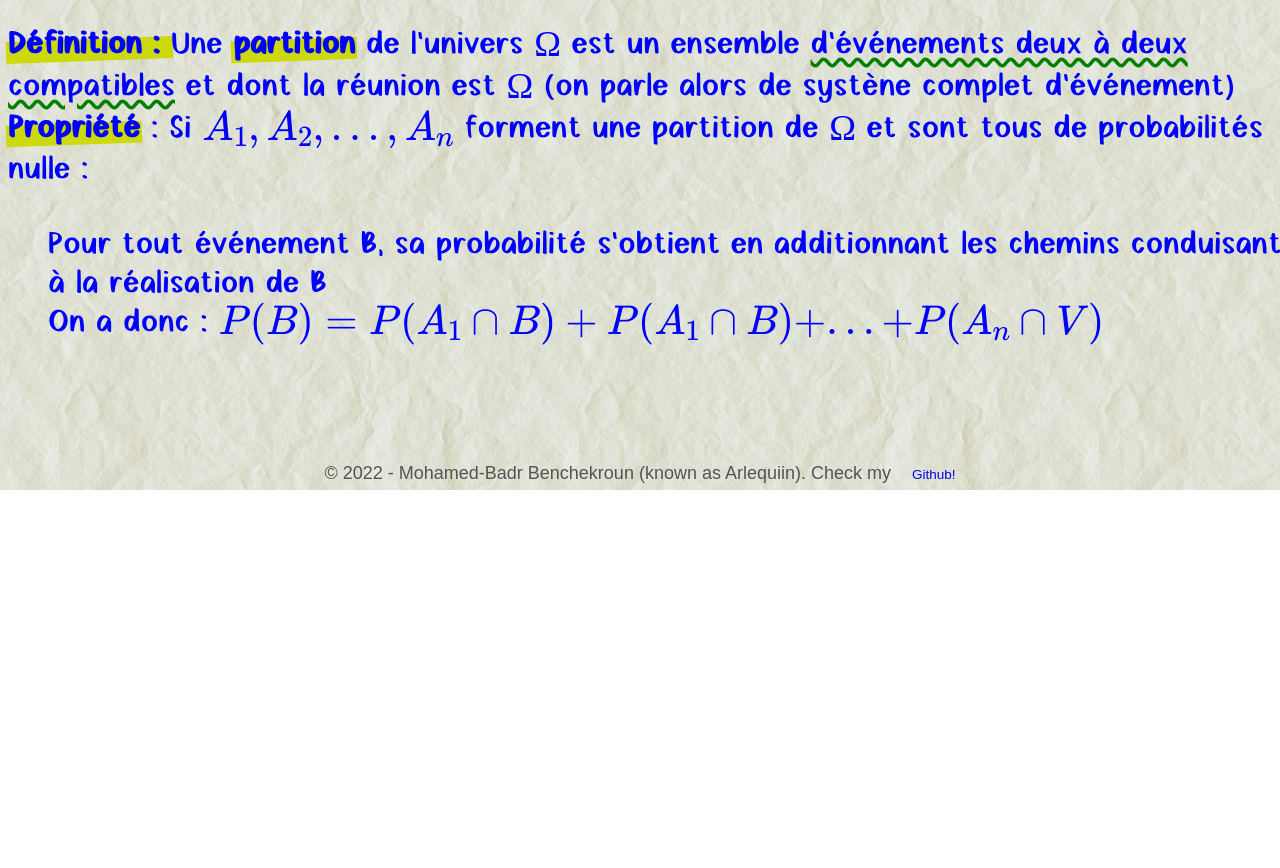
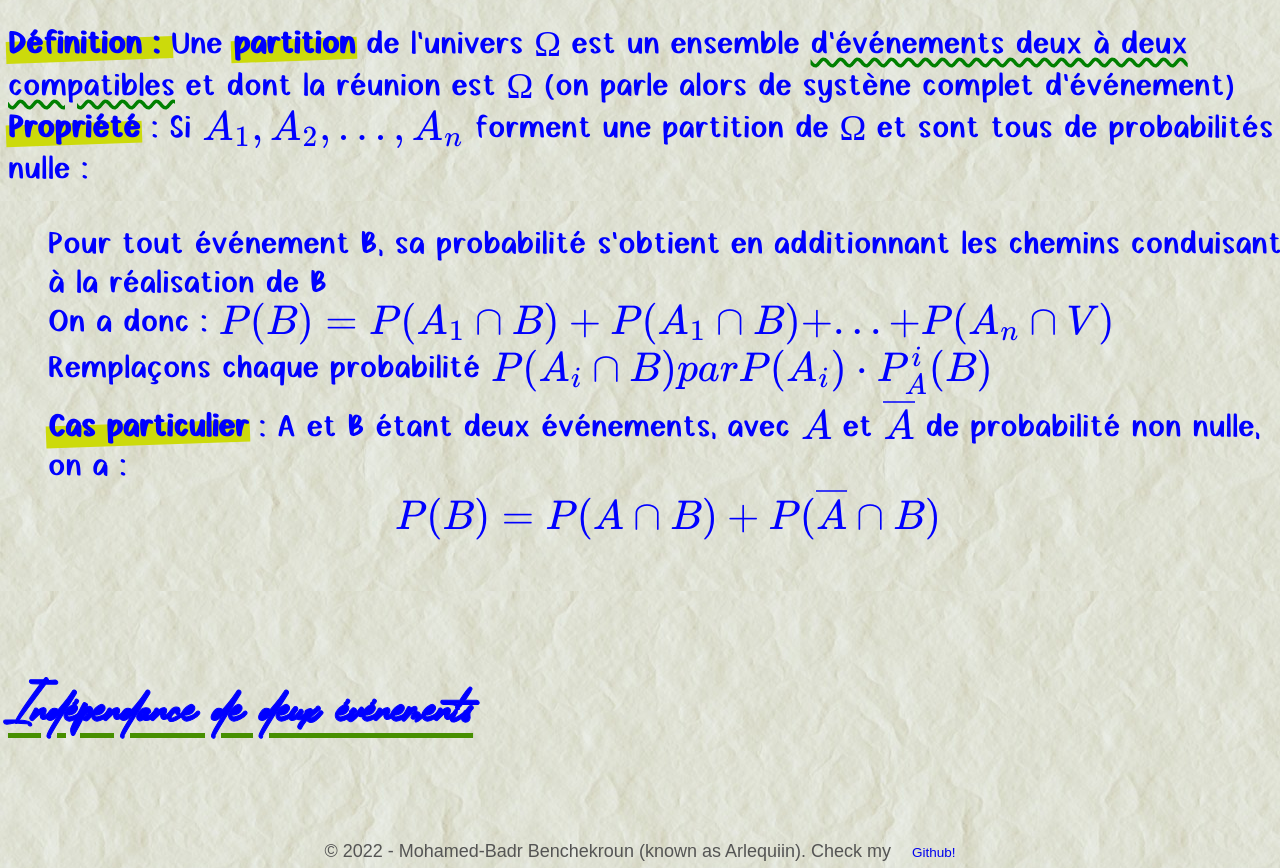
Before and after one commit to Arlequiin/fiches-resume, a website: page public/maths/probabilités-conditionnelles.html in a window 1280 px wide. Shown: the part 2529-3397 px from the top of the page. Before the commit the page ends 3019 px from the top, so only its background shows below. Drawn offline with nearby package versions, Linux system fonts and the light colour scheme; some packages are replaced by stand-ins of ours.

Commit message:
fixed font

```diff
--- a/public/maths/probabilités-conditionnelles.html
+++ b/public/maths/probabilités-conditionnelles.html
@@ -92,8 +92,11 @@ La probabilité que l'événement B soit réalisé sachant que l'événement A e
 <strong>Propriété</strong> : Si $A_1, A_2, ..., A_n$ forment une partition de Ω et sont tous de probabilités nulle :<br>
 <ul>
   Pour tout événement B, sa probabilité s'obtient en additionnant les chemins conduisant à la réalisation de B<br>
-  On a donc : $P(B)=P(A_1\cap B) + P(A_1\cap B) +...+P(A_n\cap V)$
-</ul>
+  On a donc : $P(B)=P(A_1\cap B) + P(A_1\cap B) +...+P(A_n\cap V)$<br>
+Remplaçons chaque probabilité $P(A_i\cap B) par P(A_i)\cdot P_A^i(B)$<br>
+<strong>Cas particulier</strong> : A et B étant deux événements, avec $A$ et $\overline{A}$ de probabilité non nulle, on a :<br><center>$P(B) = P(A\cap B)+P(\overline{A} \cap B)$</center>
+</ul><br>
+<h2>Indépendance de deux événements</h2>
   <script type="text/javascript" async="" src="https://cdnjs.cloudflare.com/ajax/libs/mathjax/2.7.4/MathJax.js?config=TeX-MML-AM_CHTML">
 </script>
 <script type="text/x-mathjax-config">
--- a/public/script.js
+++ b/public/script.js
@@ -105,7 +105,7 @@ document.addEventListener('keydown', evt => {
 function loading(){
   setTimeout(function() {
     document.getElementById("blurry").style.height = "0%";
-  }, 1500);
+  }, 500);
 }
 /*
 document.addEventListener('keydown', evt => {
--- a/public/style.css
+++ b/public/style.css
@@ -53,6 +53,9 @@ h1{
   text-decoration: underline;
   text-decoration-color: #ff0026;
   display:inline-block;
+  -webkit-text-stroke-width: 1px;
+  -webkit-text-stroke-color: blue;
+  -webkit-text-fill-color: blue;
 }
 
 h2{
@@ -61,6 +64,9 @@ h2{
   text-decoration: underline;
   text-decoration-color: #478f00;
   display:inline-block;
+  -webkit-text-stroke-width: 1px;
+  -webkit-text-stroke-color: blue;
+  -webkit-text-fill-color: blue;
 }
 
 annotation {
```
